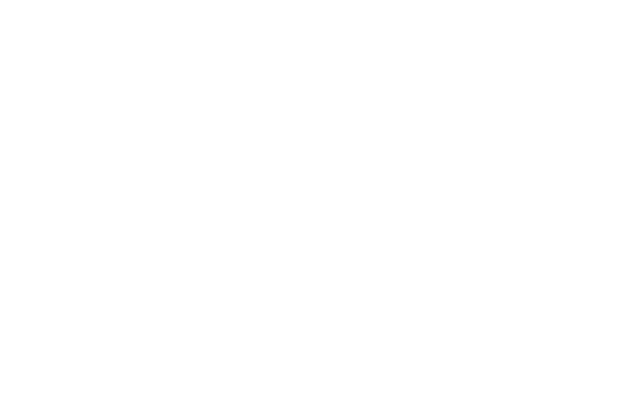
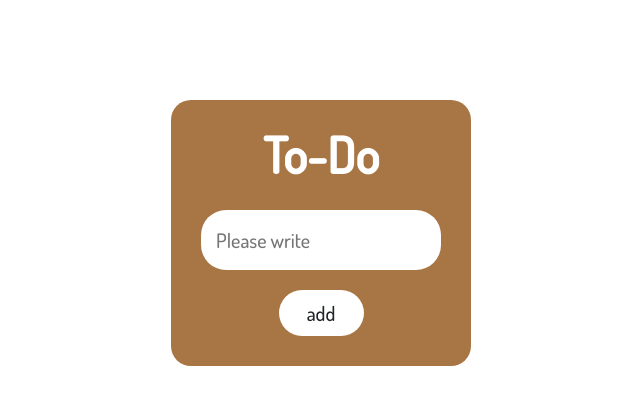
Before and after one commit to anahmad25/input_add, a plain HTML site: page index.html in a window 1280 px wide. Shown: the whole page, without its empty margins (319-959 px from the left). Drawn offline with nearby package versions, Linux system fonts and the light colour scheme.

```diff
--- /dev/null
+++ b/_app.sass
@@ -0,0 +1,38 @@
+.box
+    display: flex
+    flex-direction: column
+    width: 300px
+    background-color: #9c622be0
+    text-align: center
+    padding: 30px
+    border-radius: 20px
+    margin-top: 100px
+    h1
+        font-size: 50px
+        font-weight: 700
+        color: #ffff
+        margin-bottom: 10px
+    input
+        height: 60px
+        font-size: 20px
+        margin: 20px 0
+        border-radius: 25px
+    .btn
+        border-radius: 25px
+        width: 85px
+        font-size: 20px
+        padding: 7px 0
+        background-color: #ffff
+        h4
+            cursor: pointer
+.bottomText
+    text-align: center
+    font-weight: 400
+    font-size: 25px
+    margin-right: auto
+    margin-left: auto
+    margin-top: 20px
+    width: 240px
+    border: 1px solid #000000
+    border-radius: 25px
+    padding: 10px 0
--- a/app.js
+++ b/app.js
@@ -1,4 +1,63 @@
-"use strict";
-$(document).ready(function () {
+"use strict"
+// https://t.me/c/1924089996/599
 
-});
+// $(document).ready(function () {
+
+//     $( ".btn" ).on( "click", function () {
+//         var inputValue = $("input").val();
+//         var h2 = $(`<h2 class="mx-auto">${inputValue}</h2>`);
+//         $("h2").remove();
+//         $(".col-md-12").append(h2);
+//         h2.addClass("bottomText");
+//     });
+// });
+
+// https://t.me/c/1924089996/600
+
+// $(document).ready(function () {
+
+//     $(".btn").on("click", function () {
+//         var inputValue = document.querySelector("input").value;
+//         $('h2').each(function() {
+//             $(this).remove();
+//         });
+//         if (!Number.isNaN(Number(inputValue))) {
+//             for (let i = 1; i <= Number(inputValue); i++) {
+//                 $(".col-md-12").append(function(index, html) {
+//                     return $(`<h2 class="mx-auto">${inputValue}</h2>`);
+//                 });
+//             }
+//         }else{
+//             $(".col-md-12").append($(`<h2 class="mx-auto">${inputValue}</h2>`));
+//         }
+//         $('h2').each(function() {
+//             $(this).addClass("bottomText");
+//         });
+//     });
+// });
+
+// https://t.me/c/1924089996/609 - 01:00
+
+// $(document).ready(function () {
+
+//     $(".btn").on("click", function () {
+//         var inputValue = document.querySelector("input").value;
+//         $('h2').each(function () {
+//             $(this).remove();
+//         });
+//         if (inputValue && inputValue.trim()) {
+//             if (!Number.isNaN(Number(inputValue))) {
+//                 for (let i = 1; i <= Number(inputValue); i++) {
+//                     $(".col-md-12").append(function (index, html) {
+//                         return $(`<h2 class="mx-auto">${inputValue}</h2>`);
+//                     });
+//                 }
+//             } else {
+//                 $(".col-md-12").append($(`<h2 class="mx-auto">${inputValue}</h2>`));
+//             }
+//             $('h2').each(function () {
+//                 $(this).addClass("bottomText");
+//             });
+//         }
+//     });
+// });
--- a/index.html
+++ b/index.html
@@ -16,7 +16,21 @@
 </head>
 
 <body>
-
+    <main>
+        <div class="container">
+            <div class="row">
+                <div class="col-md-12">
+                    <div class="box mx-auto">
+                        <h1>To-Do</h1>
+                        <input type="text" placeholder="Please write" />
+                        <div class="btn mx-auto">
+                            <h4>add</h4>
+                        </div>
+                    </div>
+                </div>
+            </div>
+        </div>
+    </main>
 </body>
 
 </html>
--- a/style.sass
+++ b/style.sass
@@ -1 +1,2 @@
 @import main
+@import app
```
Also changed, not shown: style.css, 1 other file.
